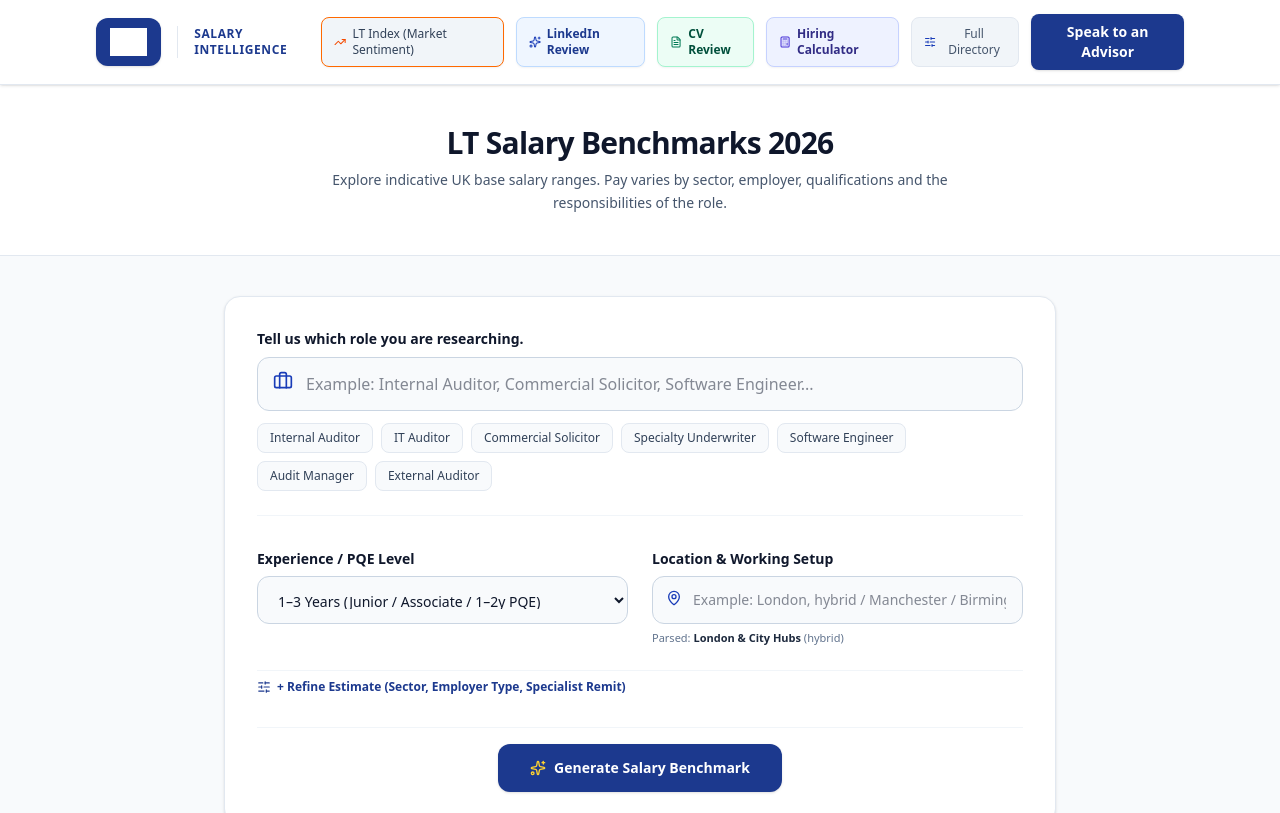
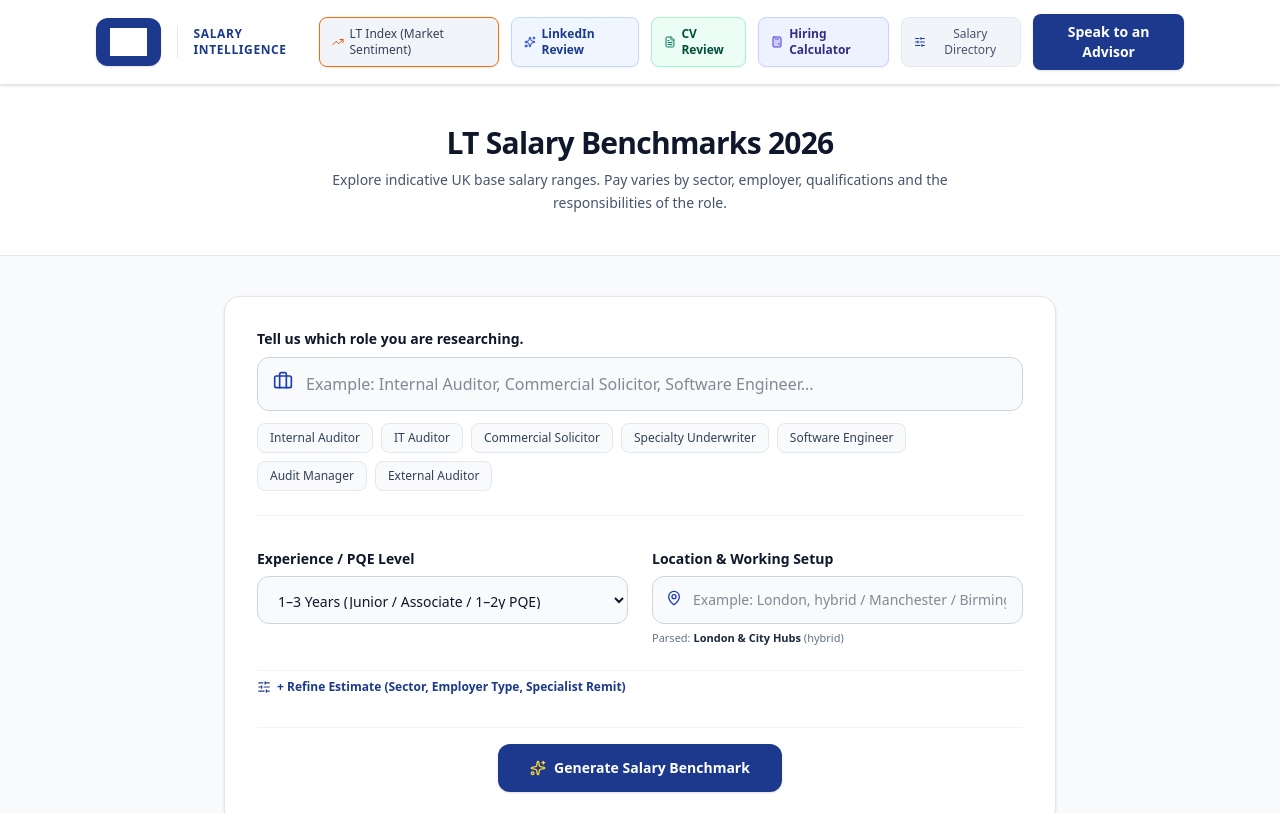
Before and after one commit to lucfountain-crypto/liberty-salaries, a Next.js app: page / in a window 1280 px wide. Shown: the top 813 px of the page. Built offline with nearby package versions, Linux system fonts and the light colour scheme; grey boxes are pictures that could not be loaded.

Commit message:
Update labels to 'Salary Benchmarks' and 'Salary Directory'

```diff
--- a/src/app/components/SalaryDashboard.tsx
+++ b/src/app/components/SalaryDashboard.tsx
@@ -1150,7 +1150,7 @@ export default function SalaryDashboard() {
               className="text-xs text-slate-600 hover:text-slate-900 bg-slate-100 hover:bg-slate-200 border border-slate-200 px-3 py-2 rounded-lg transition flex items-center space-x-1.5"
             >
               <SlidersHorizontal className="w-3.5 h-3.5 text-blue-800" />
-              <span className="hidden md:inline">{viewMode === 'guided' ? 'Full Directory' : 'Simple Assistant'}</span>
+              <span className="hidden md:inline">{viewMode === 'guided' ? 'Salary Directory' : 'Salary Benchmarks'}</span>
             </button>
             <button
               onClick={() => setShowModal(true)}
@@ -1661,7 +1661,7 @@ export default function SalaryDashboard() {
 
           </div>
         ) : (
-          /* Full Directory View */
+          /* Salary Directory View */
           <div className="bg-[#111827] text-white border border-slate-800 rounded-2xl p-6 space-y-4">
             <div className="flex items-center justify-between pb-4 border-b border-slate-800">
               <h2 className="text-lg font-bold">Pre-cached Industry Roles</h2>
@@ -1669,7 +1669,7 @@ export default function SalaryDashboard() {
                 onClick={() => setViewMode('guided')}
                 className="text-xs text-amber-400 font-semibold"
               >
-                ← Simple Assistant
+                ← Salary Benchmarks
               </button>
             </div>
 
```
